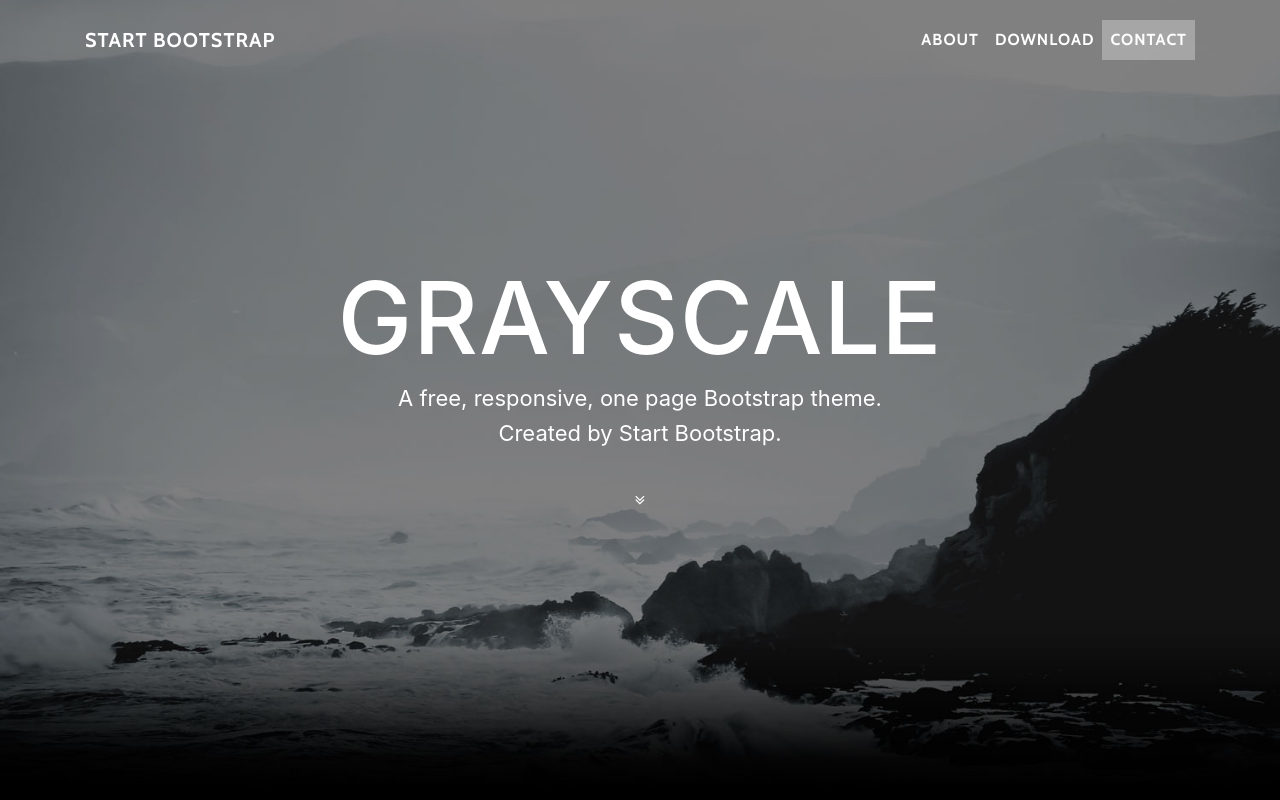
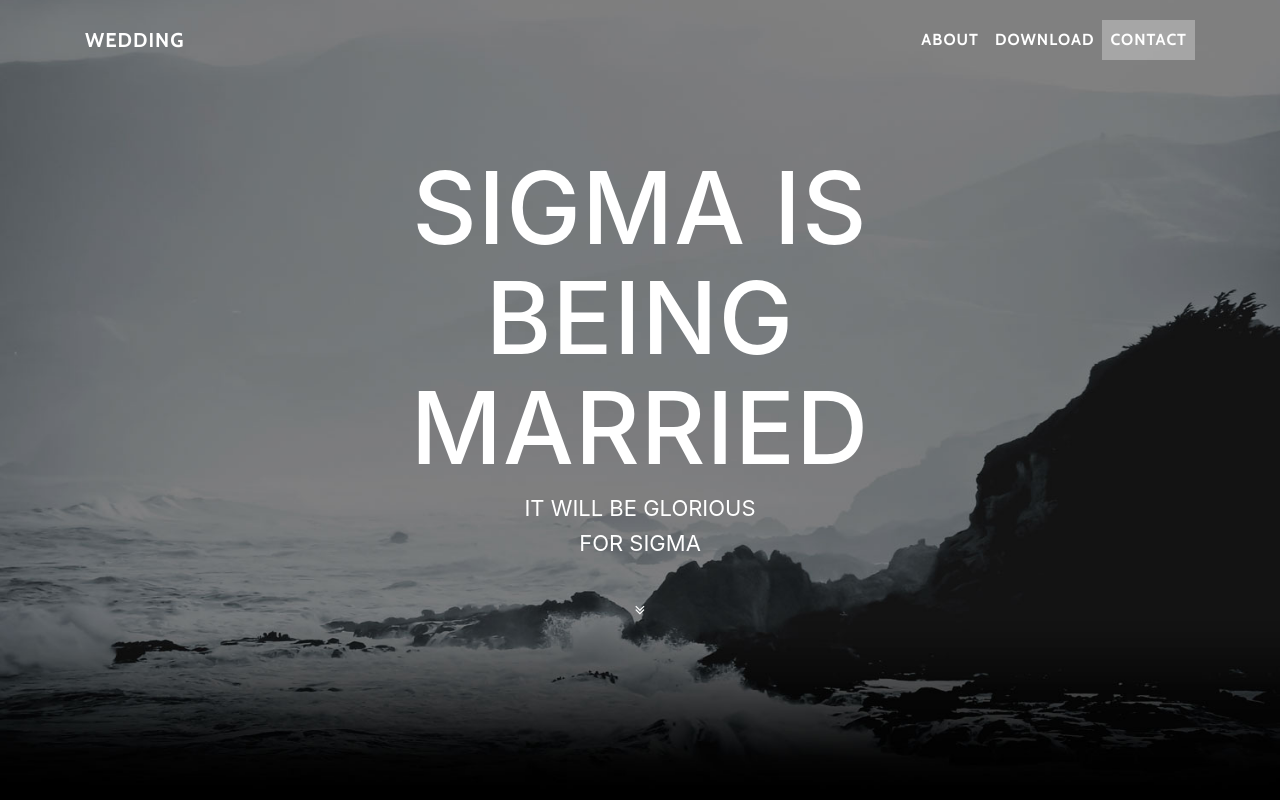
Before and after one commit to michaeljharrison/MichaelJHarrison.github.io, a website with bundled scripts: page wedding/index.html in a window 1280 px wide. Shown: the top 800 px of the page. Built offline with nearby package versions, Linux system fonts and the light colour scheme.

Commit message:
Somthing dumb.

```diff
--- a/wedding/index.html
+++ b/wedding/index.html
@@ -8,7 +8,7 @@
   <meta name="description" content="">
   <meta name="author" content="">
 
-    <title>Grayscale - Start Bootstrap Theme</title>
+  <title>WEDDING - SIGMA WILL BE WED</title>
 
   <!-- Bootstrap core CSS -->
   <link href="vendor/bootstrap/css/bootstrap.min.css" rel="stylesheet">
@@ -28,8 +28,9 @@
   <!-- Navigation -->
   <nav class="navbar navbar-expand-lg navbar-light fixed-top" id="mainNav">
     <div class="container">
-        <a class="navbar-brand js-scroll-trigger" href="#page-top">Start Bootstrap</a>
-        <button class="navbar-toggler navbar-toggler-right" type="button" data-toggle="collapse" data-target="#navbarResponsive" aria-controls="navbarResponsive" aria-expanded="false" aria-label="Toggle navigation">
+      <a class="navbar-brand js-scroll-trigger" href="#page-top">WEDDING</a>
+      <button class="navbar-toggler navbar-toggler-right" type="button" data-toggle="collapse" data-target="#navbarResponsive"
+        aria-controls="navbarResponsive" aria-expanded="false" aria-label="Toggle navigation">
           Menu
           <i class="fa fa-bars"></i>
         </button>
@@ -55,9 +56,9 @@
       <div class="container">
         <div class="row">
           <div class="col-lg-8 mx-auto">
-              <h1 class="brand-heading">Grayscale</h1>
-              <p class="intro-text">A free, responsive, one page Bootstrap theme.
-                <br>Created by Start Bootstrap.</p>
+            <h1 class="brand-heading">SIGMA IS BEING MARRIED</h1>
+            <p class="intro-text">IT WILL BE GLORIOUS
+              <br>FOR SIGMA</p>
             <a href="#about" class="btn btn-circle js-scroll-trigger">
                 <i class="fa fa-angle-double-down animated"></i>
               </a>
@@ -73,11 +74,12 @@
       <div class="row">
         <div class="col-lg-8 mx-auto">
           <h2>About Grayscale</h2>
-            <p>Grayscale is a free Bootstrap theme created by Start Bootstrap. It can be yours right now, simply download the template on
-              <a href="http://startbootstrap.com/template-overviews/grayscale/">the preview page</a>. The theme is open source, and you can use it for any purpose, personal or commercial.</p>
+          <p>Grayscale is a free Bootstrap theme created by Start Bootstrap. It can be yours right now, simply download the
+            template on
+            <a href="http://startbootstrap.com/template-overviews/grayscale/">the preview page</a>. The theme is open source,
+            and you can use it for any purpose, personal or commercial.</p>
           <p>This theme features stock photos by
-              <a href="http://gratisography.com/">Gratisography</a>
-              along with a custom Google Maps skin courtesy of
+            <a href="http://gratisography.com/">Gratisography</a> along with a custom Google Maps skin courtesy of
             <a href="http://snazzymaps.com/">Snazzy Maps</a>.</p>
           <p>Grayscale includes full HTML, CSS, and custom JavaScript files along with SASS and LESS files for easy customization!</p>
         </div>
@@ -103,8 +105,8 @@
         <div class="col-lg-8 mx-auto">
           <h2>Contact Start Bootstrap</h2>
           <p>Feel free to leave us a comment on the
-              <a href="http://startbootstrap.com/template-overviews/grayscale/">Grayscale template overview page</a>
-              on Start Bootstrap to give some feedback about this theme!</p>
+            <a href="http://startbootstrap.com/template-overviews/grayscale/">Grayscale template overview page</a> on Start
+            Bootstrap to give some feedback about this theme!</p>
           <ul class="list-inline banner-social-buttons">
             <li class="list-inline-item">
               <a href="https://twitter.com/SBootstrap" class="btn btn-default btn-lg">
```
Lines whose indentation alone changed are shown as unchanged.
